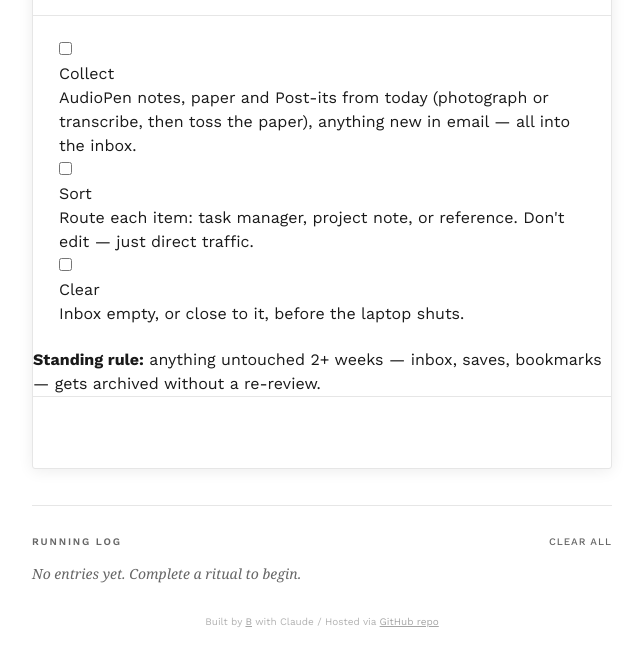
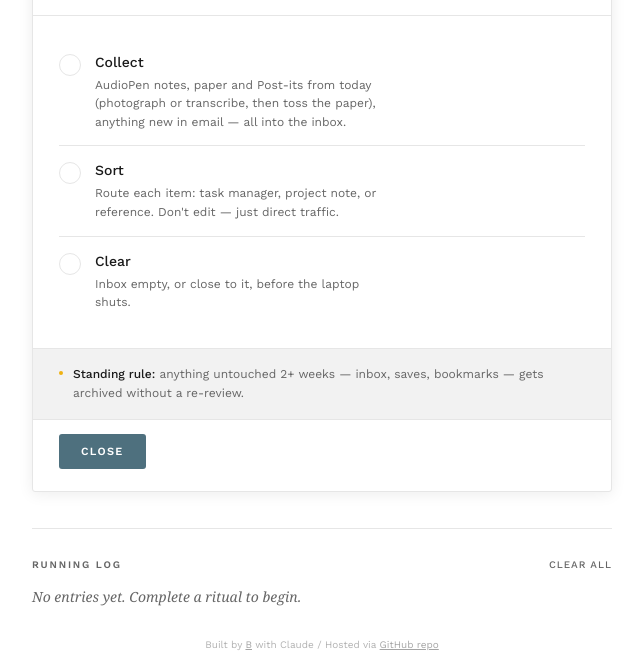
Before and after one commit to baadaa/daily-ritual, a plain HTML site: page index.html in a window 1280 px wide. Shown: the part 321-983 px from the top of the page, without its empty margins (318-961 px from the left). Before the commit the page ends 960 px from the top, so only its background shows below. Drawn offline with nearby package versions, Linux system fonts and the light colour scheme.

Commit message:
Update styles.css
Style addition for the updates in App.js

```diff
--- a/styles.css
+++ b/styles.css
@@ -75,6 +75,7 @@
   --wd-morning:   var(--cyan600);
   --wd-midday:    var(--green600);
   --wd-workclose: var(--red500);
+  --wd-inbox:     var(--coolGray600);
   --wd-dayclose:  var(--yellow600);
 
   --nw-morning:   var(--cyan600);
@@ -417,6 +418,94 @@ textarea { min-height: 6.8rem; }
   letter-spacing: -0.02em;
 }
 
+/* ── CHECKLIST ── */
+.checklist { display: flex; flex-direction: column; }
+
+.checklist-item {
+  display: flex;
+  gap: 1.4rem;
+  padding: 1.4rem 0;
+  border-bottom: 1px solid var(--border);
+}
+.checklist-item:last-child { border-bottom: none; }
+
+.checklist-check {
+  appearance: none;
+  -webkit-appearance: none;
+  width: 2.2rem;
+  height: 2.2rem;
+  border-radius: 50%;
+  border: 1.5px solid var(--border);
+  background: var(--surface);
+  cursor: pointer;
+  flex-shrink: 0;
+  margin-top: 0.2rem;
+  position: relative;
+  transition: border-color 0.15s, background 0.15s;
+}
+.checklist-check:hover { border-color: var(--cyan400); }
+.checklist-check:checked {
+  background: var(--green500);
+  border-color: var(--green500);
+}
+.checklist-check:checked::after {
+  content: '';
+  position: absolute;
+  left: 0.65rem;
+  top: 0.3rem;
+  width: 0.5rem;
+  height: 1rem;
+  border-right: 2px solid #fff;
+  border-bottom: 2px solid #fff;
+  transform: rotate(40deg);
+}
+
+.checklist-label {
+  display: block;
+  font-size: 1.4rem;
+  font-weight: 500;
+  color: var(--text);
+  cursor: pointer;
+  margin-bottom: 0.3rem;
+  transition: color 0.15s;
+}
+.checklist-item.done .checklist-label {
+  color: var(--muted);
+  text-decoration: line-through;
+  text-decoration-color: var(--border);
+}
+
+.checklist-detail {
+  font-size: 1.2rem;
+  color: var(--muted);
+  line-height: 1.55;
+  max-width: 40ch;
+}
+
+/* ── CARD FOOTNOTE ── */
+.card-footnote {
+  display: flex;
+  gap: 1rem;
+  align-items: flex-start;
+  padding: 1.6rem 2.6rem;
+  border-top: 1px solid var(--border);
+  background: var(--input-bg);
+}
+.card-footnote .dot {
+  width: 0.4rem;
+  height: 0.4rem;
+  border-radius: 50%;
+  background: var(--yellow500);
+  margin-top: 0.6rem;
+  flex-shrink: 0;
+}
+.card-footnote p {
+  font-size: 1.2rem;
+  color: var(--muted);
+  line-height: 1.6;
+}
+.card-footnote strong { color: var(--text); font-weight: 500; }
+
 /* ── FOOTER ── */
 .card-footer {
   padding: 1.4rem 2.6rem 2.2rem;
```
